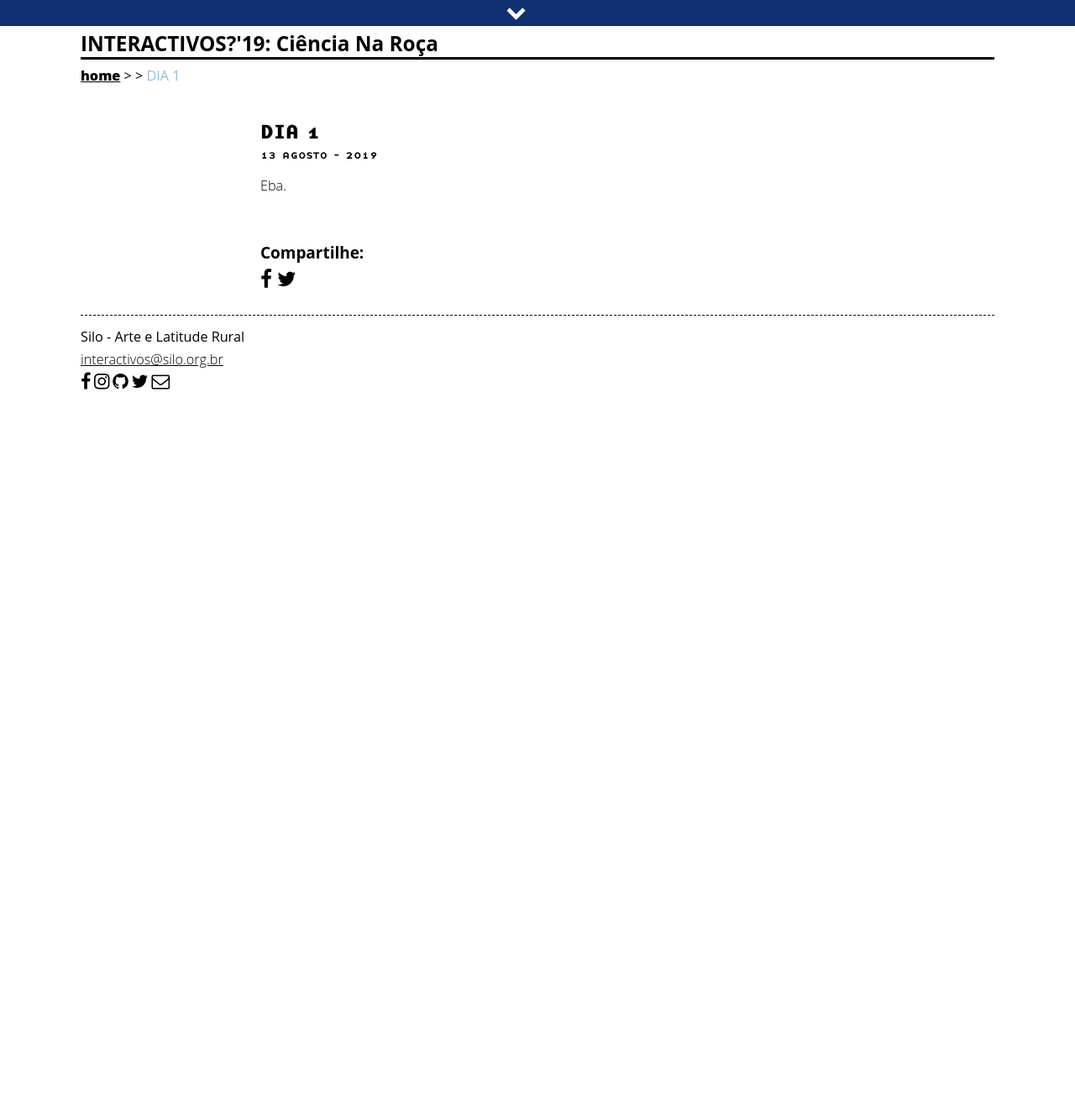
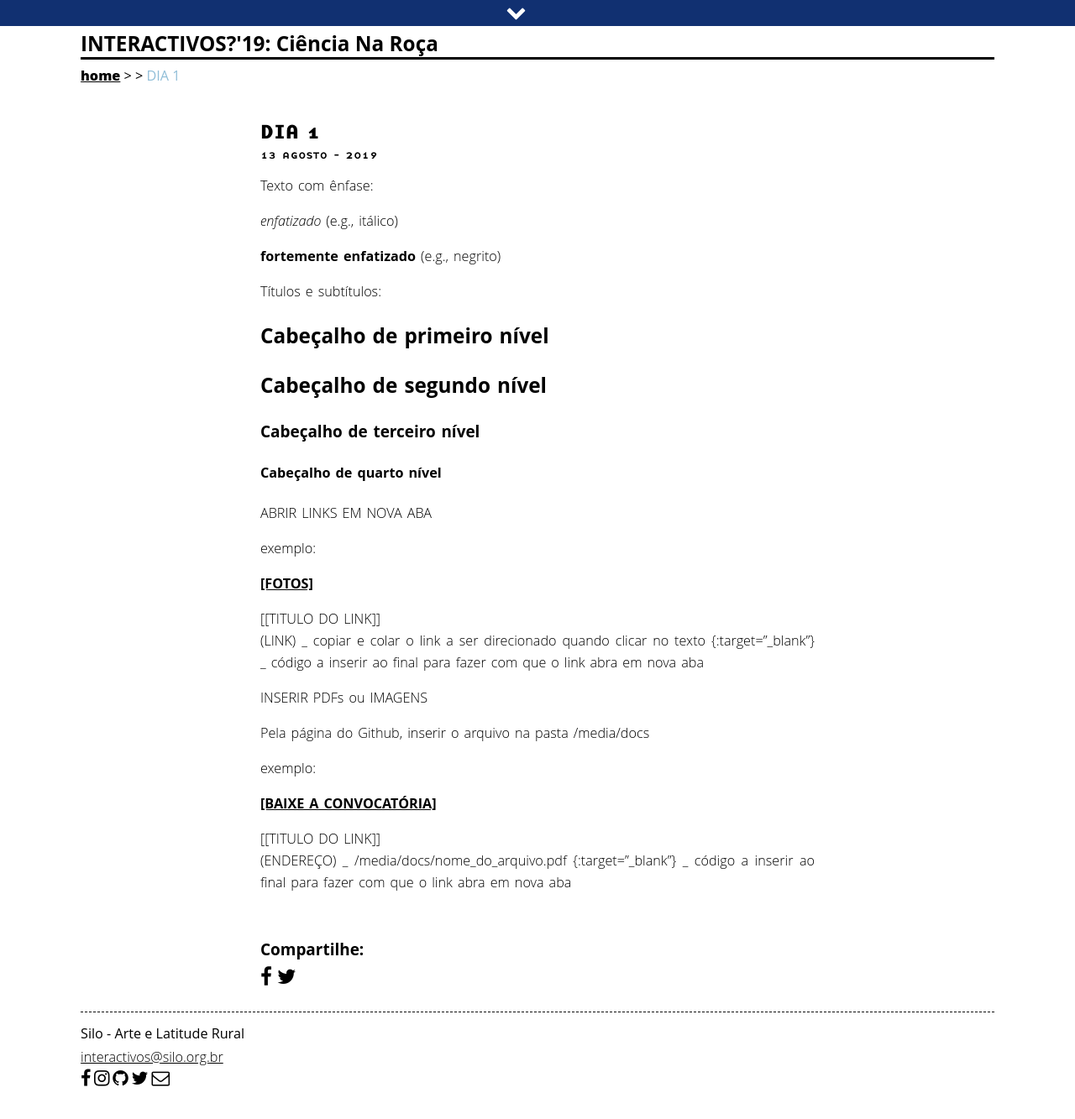
Before and after one commit to associacaosilo/interactivos2019, a Jekyll site: the page built from _posts/2019-08-13-divulgacao-foo.md, in a window 1280 px wide and 1333 px high. Shown: the whole window at 84% size. Built offline with Jekyll 4.4.1, drawn with Linux system fonts in a browser that asks for light colours; nearby versions of some CDN libraries.

Commit message:
Update 2019-08-13-divulgacao-foo.md

```diff
--- a/_posts/2019-08-13-divulgacao-foo.md
+++ b/_posts/2019-08-13-divulgacao-foo.md
@@ -5,4 +5,42 @@ noheader: true
 category: divulgacao
 swipebox: foo
 ---
-Eba.
+
+Texto com ênfase:
+
+*enfatizado* (e.g., itálico)
+
+**fortemente enfatizado** (e.g., negrito)
+
+
+
+Títulos e subtítulos:
+
+# Cabeçalho de primeiro nível
+## Cabeçalho de segundo nível
+### Cabeçalho de terceiro nível
+#### Cabeçalho de quarto nível
+
+
+ABRIR LINKS EM NOVA ABA
+
+exemplo:
+
+[[FOTOS]](https://www.flickr.com/photos/151197945@N07/albums/72157679168514796){:target="_blank"}
+
+[[TITULO DO LINK]]
+(LINK)               _   copiar e colar o link a ser direcionado quando clicar no texto
+{:target="_blank"}   _   código a inserir ao final para fazer com que o link abra em nova aba
+
+
+INSERIR PDFs ou IMAGENS
+
+Pela página do Github, inserir o arquivo na pasta /media/docs
+
+exemplo:
+
+[[BAIXE A CONVOCATÓRIA]](/media/docs/resilience.pdf){:target="_blank"}
+
+[[TITULO DO LINK]]
+(ENDEREÇO)           _   /media/docs/nome_do_arquivo.pdf
+{:target="_blank"}   _   código a inserir ao final para fazer com que o link abra em nova aba
```
